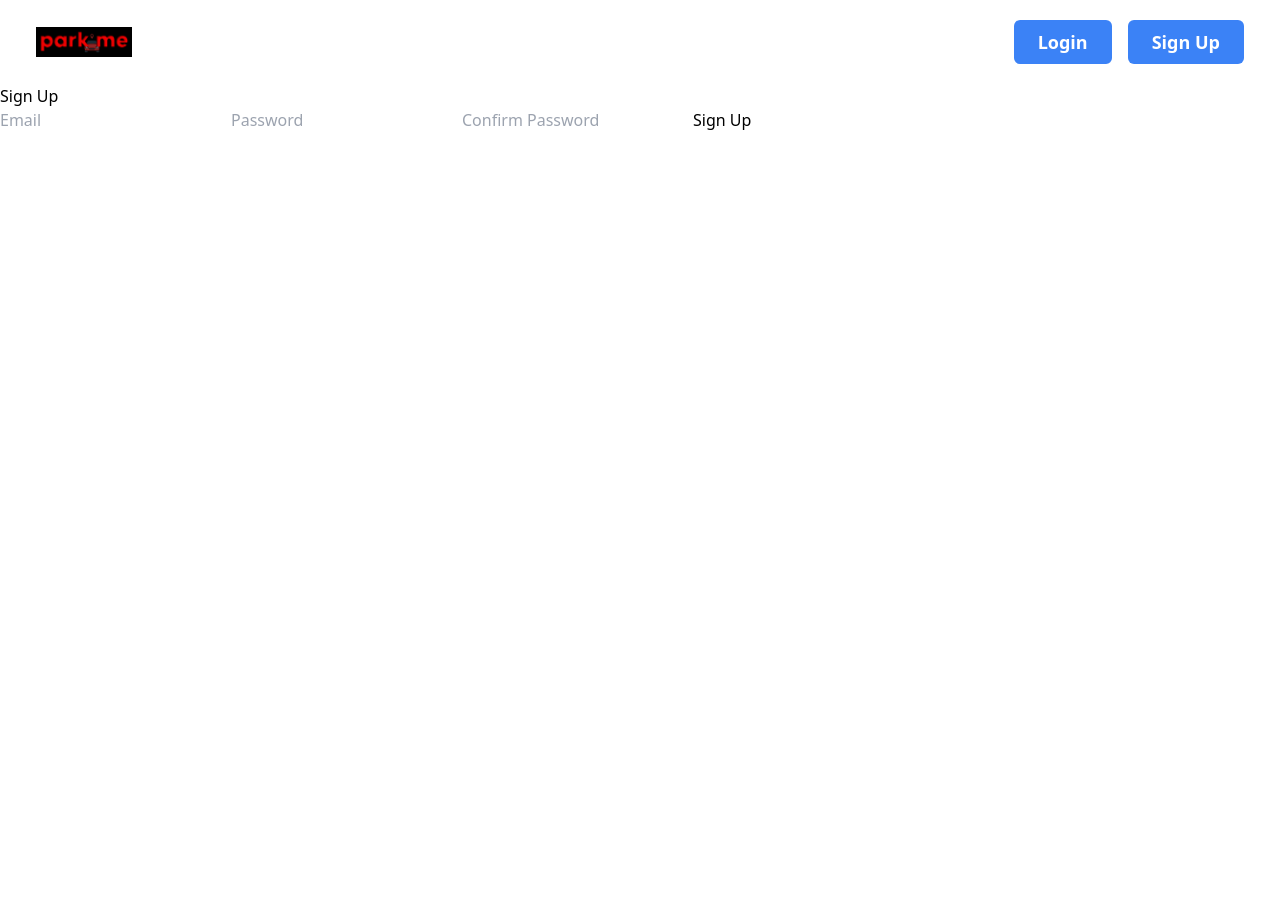
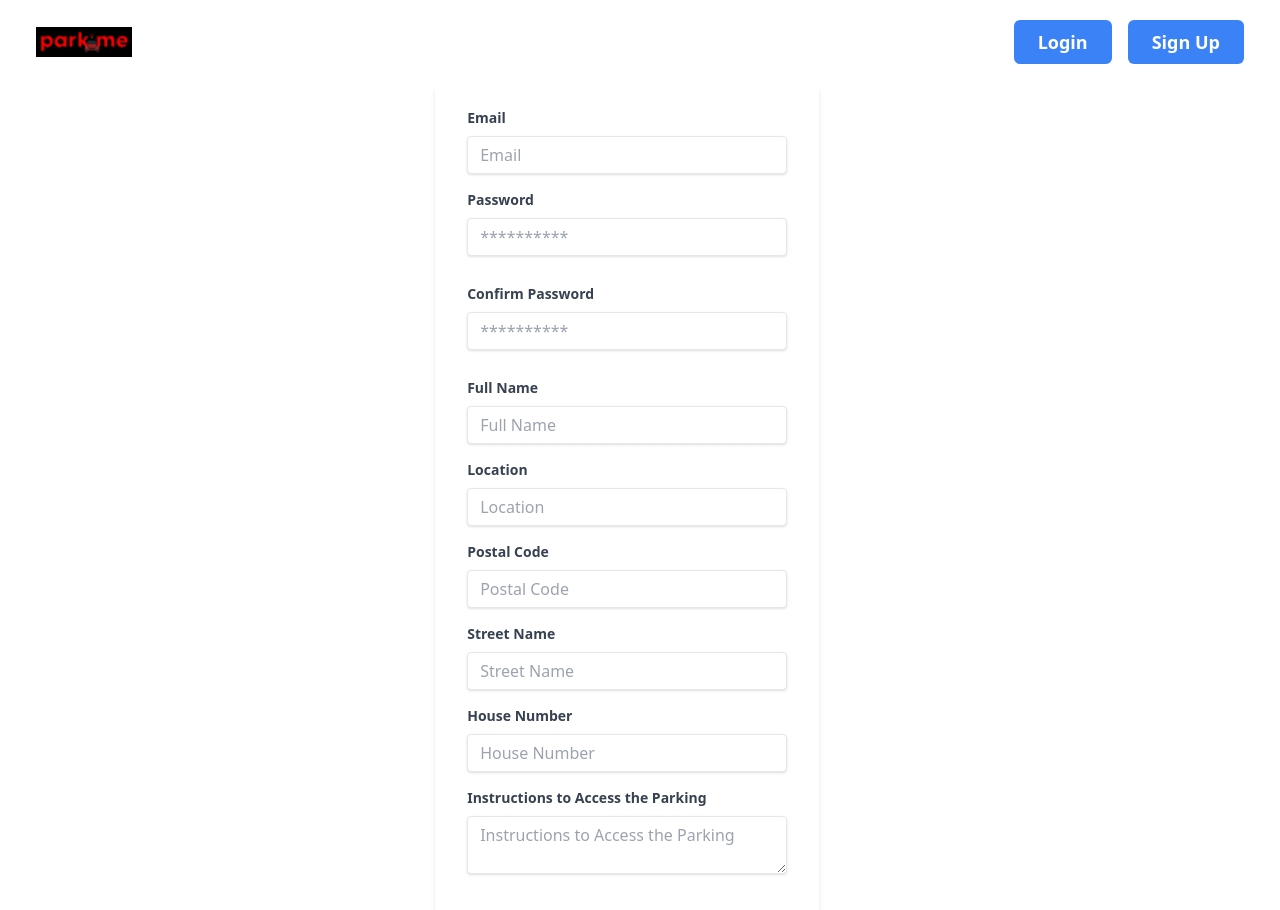
Before and after one commit to AtHkB/Private-Parking-lot, a React (Vite) app: page /signup in a window 1280 px wide. Shown: the top 910 px of the page. Before the commit the page ends 800 px from the top, so only its background shows below. Built offline with nearby package versions, Linux system fonts and the light colour scheme.

Commit message:
tailwind forms

```diff
--- a/src/App.jsx
+++ b/src/App.jsx
@@ -10,7 +10,6 @@ import MapPage from "./components/MapPage";
 const App = () => {
   return (
     <Router>
-      <div>
       <Navbar />
       <Routes>
         <Route path="/" element={<SearchBar />}>
@@ -22,7 +21,6 @@ const App = () => {
         <Route path="/signup" element={<SignupPage />} />
         <Route path="/auth" element={<AuthRouter />} />
       </Routes>
-      </div>
     </Router>
   );
 };
--- a/src/LandingPage/LoginPage.jsx
+++ b/src/LandingPage/LoginPage.jsx
@@ -10,29 +10,61 @@ const LoginPage = () => {
   };
 
   return (
-    <div className="auth-container">
-      <div className="auth-form">
-        <h2>Login</h2>
-        <form onSubmit={handleLoginSubmit}>
+    <div className="logincontainer flex items-center">
+      <form
+        onSubmit={handleLoginSubmit}
+        className="bg-white shadow-md rounded px-8 pt-6 pb-8 ml-[34%] w-96"
+      >
+        <div className="mb-4">
+          <label
+            className="block text-gray-700 text-sm font-bold mb-2"
+            htmlFor="Email"
+          >
+            Email
+          </label>
           <input
+            className="shadow appearance-none border rounded w-full py-2 px-3 text-gray-700 leading-tight focus:outline-none focus:shadow-outline"
+            id="username"
             type="email"
             placeholder="Email"
+            required="true"
             value={loginData.email}
             onChange={(e) =>
               setLoginData({ ...loginData, email: e.target.value })
             }
           />
+        </div>
+        <div className="mb-6">
+          <label
+            className="block text-gray-700 text-sm font-bold mb-2"
+            htmlFor="password"
+            required="true"
+          >
+            Password
+          </label>
           <input
+            className="shadow appearance-none border rounded w-full py-2 px-3 text-gray-700 mb-3 leading-tight focus:outline-none focus:shadow-outline"
+            id="password"
             type="password"
-            placeholder="Password"
+            placeholder="**********"
             value={loginData.password}
             onChange={(e) =>
               setLoginData({ ...loginData, password: e.target.value })
             }
           />
-          <button type="submit">Login</button>
-        </form>
-      </div>
+        </div>
+        <div className="flex items-center justify-between">
+          <button
+            className="px-6 py-2 text-lg font-semibold text-white bg-blue-500 rounded-md hover:bg-blue-600 focus:outline-none focus:bg-blue-600"
+            type="submit"
+          >
+            Login
+          </button>
+        </div>
+      </form>
+      {/* <p className="text-center text-gray-500 text-xs">
+        &copy;2024 Private Parking All rights reserved.
+      </p> */}
     </div>
   );
 };
--- a/src/LandingPage/SignupPage.jsx
+++ b/src/LandingPage/SignupPage.jsx
@@ -6,6 +6,13 @@ const SignupPage = () => {
     email: "",
     password: "",
     confirmPassword: "",
+    fullName: "",
+    location: "",
+    postalCode: "",
+    streetName: "",
+    houseNumber: "",
+    instructions: "",
+    idCard: null,
   });
 
   const handleSignupSubmit = (e) => {
@@ -15,37 +22,221 @@ const SignupPage = () => {
   };
 
   return (
-    <div className="auth-container">
-      <div className="auth-form">
-        <h2>Sign Up</h2>
-        <form onSubmit={handleSignupSubmit}>
+    <div className="logincontainer flex items-center">
+      <form
+        onSubmit={handleSignupSubmit}
+        className="bg-white shadow-md rounded px-8 pt-6 pb-8 ml-[34%] w-96"
+      >
+        <div className="mb-4">
+          <label
+            className="block text-gray-700 text-sm font-bold mb-2"
+            htmlFor="email"
+          >
+            Email
+          </label>
           <input
+            className="shadow appearance-none border rounded w-full py-2 px-3 text-gray-700 leading-tight focus:outline-none focus:shadow-outline"
+            id="email"
             type="email"
             placeholder="Email"
+            required={true}
             value={signupData.email}
             onChange={(e) =>
               setSignupData({ ...signupData, email: e.target.value })
             }
           />
+        </div>
+        <div className="mb-4">
+          <label
+            className="block text-gray-700 text-sm font-bold mb-2"
+            htmlFor="password"
+          >
+            Password
+          </label>
           <input
+            className="shadow appearance-none border rounded w-full py-2 px-3 text-gray-700 mb-3 leading-tight focus:outline-none focus:shadow-outline"
+            id="password"
             type="password"
-            placeholder="Password"
+            placeholder="**********"
+            required={true}
             value={signupData.password}
             onChange={(e) =>
               setSignupData({ ...signupData, password: e.target.value })
             }
           />
+        </div>
+        <div className="mb-4">
+          <label
+            className="block text-gray-700 text-sm font-bold mb-2"
+            htmlFor="confirmPassword"
+          >
+            Confirm Password
+          </label>
           <input
+            className="shadow appearance-none border rounded w-full py-2 px-3 text-gray-700 mb-3 leading-tight focus:outline-none focus:shadow-outline"
+            id="confirmPassword"
             type="password"
-            placeholder="Confirm Password"
+            placeholder="**********"
+            required={true}
             value={signupData.confirmPassword}
             onChange={(e) =>
               setSignupData({ ...signupData, confirmPassword: e.target.value })
             }
           />
-          <button type="submit">Sign Up</button>
-        </form>
-      </div>
+        </div>
+        <div className="mb-4">
+          <label
+            className="block text-gray-700 text-sm font-bold mb-2"
+            htmlFor="fullName"
+          >
+            Full Name
+          </label>
+          <input
+            className="shadow appearance-none border rounded w-full py-2 px-3 text-gray-700 leading-tight focus:outline-none focus:shadow-outline"
+            id="fullName"
+            type="text"
+            placeholder="Full Name"
+            required={true}
+            value={signupData.fullName}
+            onChange={(e) =>
+              setSignupData({ ...signupData, fullName: e.target.value })
+            }
+          />
+        </div>
+        <div className="mb-4">
+          <label
+            className="block text-gray-700 text-sm font-bold mb-2"
+            htmlFor="location"
+          >
+            Location {/* change later */}
+          </label>
+          <input
+            className="shadow appearance-none border rounded w-full py-2 px-3 text-gray-700 leading-tight focus:outline-none focus:shadow-outline"
+            id="location"
+            type="text"
+            placeholder="Location"
+            required={true}
+            value={signupData.location}
+            onChange={(e) =>
+              setSignupData({ ...signupData, location: e.target.value })
+            }
+          />
+        </div>
+        <div className="mb-4">
+          <label
+            className="block text-gray-700 text-sm font-bold mb-2"
+            htmlFor="postalCode"
+          >
+            Postal Code
+          </label>
+          <input
+            className="shadow appearance-none border rounded w-full py-2 px-3 text-gray-700 leading-tight focus:outline-none focus:shadow-outline"
+            id="postalCode"
+            type="text"
+            placeholder="Postal Code"
+            required={true}
+            value={signupData.postalCode}
+            onChange={(e) =>
+              setSignupData({ ...signupData, postalCode: e.target.value })
+            }
+          />
+        </div>
+        <div className="mb-4">
+          <label
+            className="block text-gray-700 text-sm font-bold mb-2"
+            htmlFor="streetName"
+          >
+            Street Name
+          </label>
+          <input
+            className="shadow appearance-none border rounded w-full py-2 px-3 text-gray-700 leading-tight focus:outline-none focus:shadow-outline"
+            id="streetName"
+            type="text"
+            placeholder="Street Name"
+            required={true}
+            value={signupData.streetName}
+            onChange={(e) =>
+              setSignupData({ ...signupData, streetName: e.target.value })
+            }
+          />
+        </div>
+        <div className="mb-4">
+          <label
+            className="block text-gray-700 text-sm font-bold mb-2"
+            htmlFor="houseNumber"
+          >
+            House Number
+          </label>
+          <input
+            className="shadow appearance-none border rounded w-full py-2 px-3 text-gray-700 leading-tight focus:outline-none focus:shadow-outline"
+            id="houseNumber"
+            type="text"
+            placeholder="House Number"
+            required={true}
+            value={signupData.houseNumber}
+            onChange={(e) =>
+              setSignupData({ ...signupData, houseNumber: e.target.value })
+            }
+          />
+        </div>
+        <div className="mb-4">
+          <label
+            className="block text-gray-700 text-sm font-bold mb-2"
+            htmlFor="instructions"
+          >
+            Instructions to Access the Parking
+          </label>
+          <textarea
+            className="shadow appearance-none border rounded w-full py-2 px-3 text-gray-700 mb-3 leading-tight focus:outline-none focus:shadow-outline"
+            id="instructions"
+            placeholder="Instructions to Access the Parking"
+            required={true}
+            value={signupData.instructions}
+            onChange={(e) =>
+              setSignupData({ ...signupData, instructions: e.target.value })
+            }
+          ></textarea>
+        </div>
+        <div className="mb-4">
+          <label
+            htmlFor="idCard"
+            className="block text-gray-700 text-sm font-bold mb-2"
+          >
+            Upload ID Card
+          </label>
+          {/* Hidden file input */}
+          <input
+            type="file"
+            id="idCard"
+            accept=".jpg, .jpeg, .png, .pdf"
+            required={true}
+            onChange={(e) =>
+              setSignupData({ ...signupData, idCard: e.target.files[0] })
+            }
+            className="hidden"
+          />
+          {/* Custom-styled button */}
+          <label
+            htmlFor="idCard"
+            className="cursor-pointer bg-slate-400 hover:bg-blue-700 text-white font-bold py-2 px-4 rounded focus:outline-none focus:shadow-outline"
+          >
+            Choose File
+          </label>
+          {/* Optionally, display the selected file name */}
+          {signupData.idCard && (
+            <span className="ml-2">{signupData.idCard.name}</span>
+          )}
+        </div>
+
+        <div className="flex items-center justify-between">
+          <button
+            className="px-6 py-2 text-lg font-semibold text-white bg-blue-500 rounded-md hover:bg-blue-600 focus:outline-none focus:bg-blue-600"
+            type="submit"
+          >
+            Sign Up
+          </button>
+        </div>
+      </form>
     </div>
   );
 };
```
Lines whose indentation alone changed are shown as unchanged.
